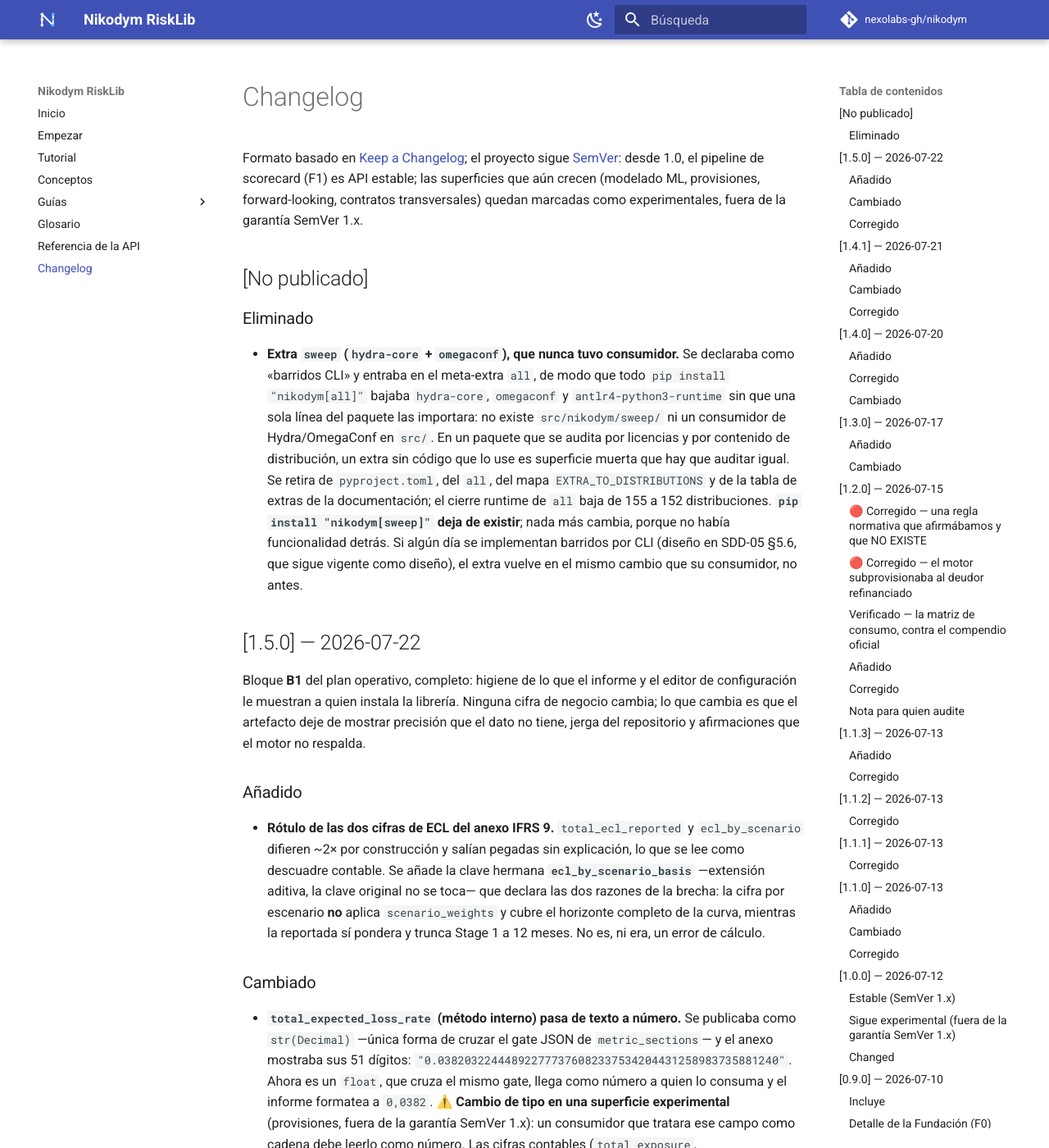
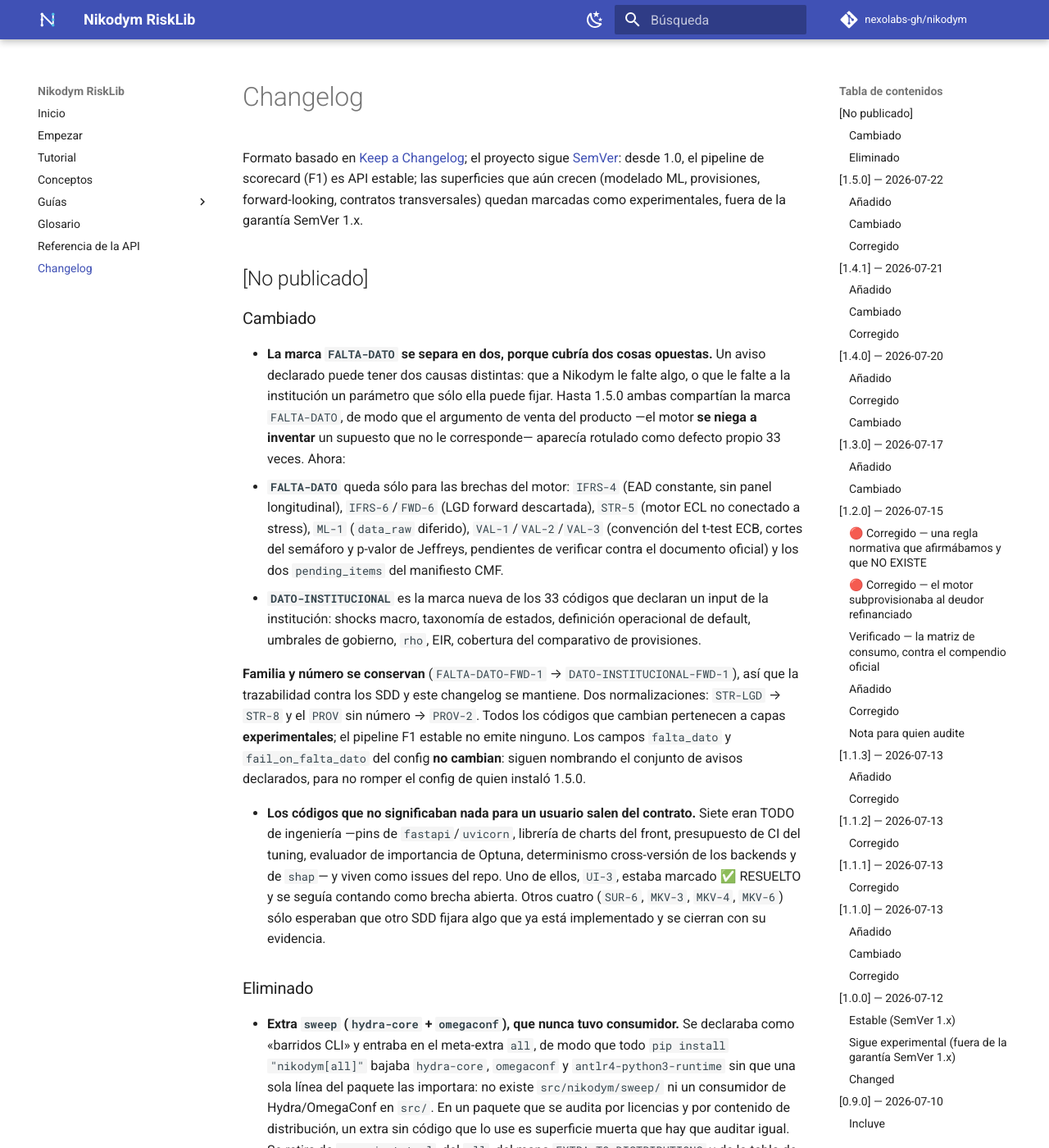
Before and after one commit to nexolabs-gh/nikodym, an MkDocs documentation site: the page built from docs_site/changelog.md, in a window 1280 px wide and 1400 px high. Shown: the whole window at 82% size. Built offline with MkDocs 1.6.1 and Material for MkDocs 9.7.7, drawn with Linux system fonts in a browser that asks for light colours; comment, search, counter and statistics services are not loaded.

Commit message:
docs: el README explica las dos marcas y de quién es cada una
La sección de limitaciones decía que la marca «cubre dos cosas que conviene no
confundir» y las explicaba bien, pero ambas seguían llamándose igual. Ahora el
lector ve la dupla: `FALTA-DATO` es lo que debe Nikodym, `DATO-INSTITUCIONAL` lo
que debe su institución, con la nota de que hasta 1.5.0 compartían marca.

Entrada de CHANGELOG con la clasificación completa, la nota de compatibilidad y
las dos normalizaciones de numeración.

De paso, cuatro constantes privadas cuyo nombre citaba la marca vieja
(`_FALTA_DATO_DOMINANCE` y compañía) pasan a nombrar lo que emiten: seguir
llamándolas así después de renombrar el código que contienen es exactamente el
tipo de pista falsa que cuesta cara al leer el motor seis meses después.

```diff
--- a/CHANGELOG.md
+++ b/CHANGELOG.md
@@ -6,6 +6,36 @@ es API estable; las superficies que aún crecen (modelado ML, provisiones, forwa
 contratos transversales) quedan marcadas como experimentales, fuera de la garantía SemVer 1.x.
 
 ## [No publicado]
+
+### Cambiado
+
+- **La marca `FALTA-DATO` se separa en dos, porque cubría dos cosas opuestas.** Un aviso declarado
+  puede tener dos causas distintas: que a Nikodym le falte algo, o que le falte a la institución un
+  parámetro que sólo ella puede fijar. Hasta 1.5.0 ambas compartían la marca `FALTA-DATO`, de modo
+  que el argumento de venta del producto —el motor **se niega a inventar** un supuesto que no le
+  corresponde— aparecía rotulado como defecto propio 33 veces. Ahora:
+  - **`FALTA-DATO`** queda sólo para las brechas del motor: `IFRS-4` (EAD constante, sin panel
+    longitudinal), `IFRS-6`/`FWD-6` (LGD forward descartada), `STR-5` (motor ECL no conectado a
+    stress), `ML-1` (`data_raw` diferido), `VAL-1`/`VAL-2`/`VAL-3` (convención del t-test ECB,
+    cortes del semáforo y p-valor de Jeffreys, pendientes de verificar contra el documento oficial)
+    y los dos `pending_items` del manifiesto CMF.
+  - **`DATO-INSTITUCIONAL`** es la marca nueva de los 33 códigos que declaran un input de la
+    institución: shocks macro, taxonomía de estados, definición operacional de default, umbrales de
+    gobierno, `rho`, EIR, cobertura del comparativo de provisiones.
+
+  **Familia y número se conservan** (`FALTA-DATO-FWD-1` → `DATO-INSTITUCIONAL-FWD-1`), así que la
+  trazabilidad contra los SDD y este changelog se mantiene. Dos normalizaciones: `STR-LGD` → `STR-8`
+  y el `PROV` sin número → `PROV-2`. Todos los códigos que cambian pertenecen a capas
+  **experimentales**; el pipeline F1 estable no emite ninguno. Los campos `falta_dato` y
+  `fail_on_falta_dato` del config **no cambian**: siguen nombrando el conjunto de avisos declarados,
+  para no romper el config de quien instaló 1.5.0.
+
+- **Los códigos que no significaban nada para un usuario salen del contrato.** Siete eran TODO de
+  ingeniería —pins de `fastapi`/`uvicorn`, librería de charts del front, presupuesto de CI del
+  tuning, evaluador de importancia de Optuna, determinismo cross-versión de los backends y de
+  `shap`— y viven como issues del repo. Uno de ellos, `UI-3`, estaba marcado ✅ RESUELTO y se seguía
+  contando como brecha abierta. Otros cuatro (`SUR-6`, `MKV-3`, `MKV-4`, `MKV-6`) sólo esperaban que
+  otro SDD fijara algo que ya está implementado y se cierran con su evidencia.
 
 ### Eliminado
 
```
Also changed, not shown: README.md (+16 -9 lines), docs/ROADMAP.md (+1 -1 lines), 3 other files.
